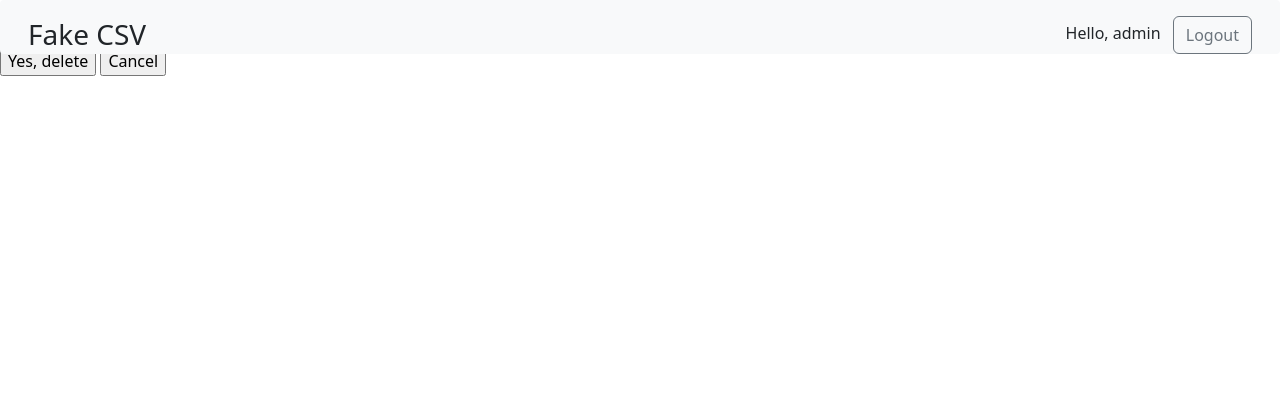
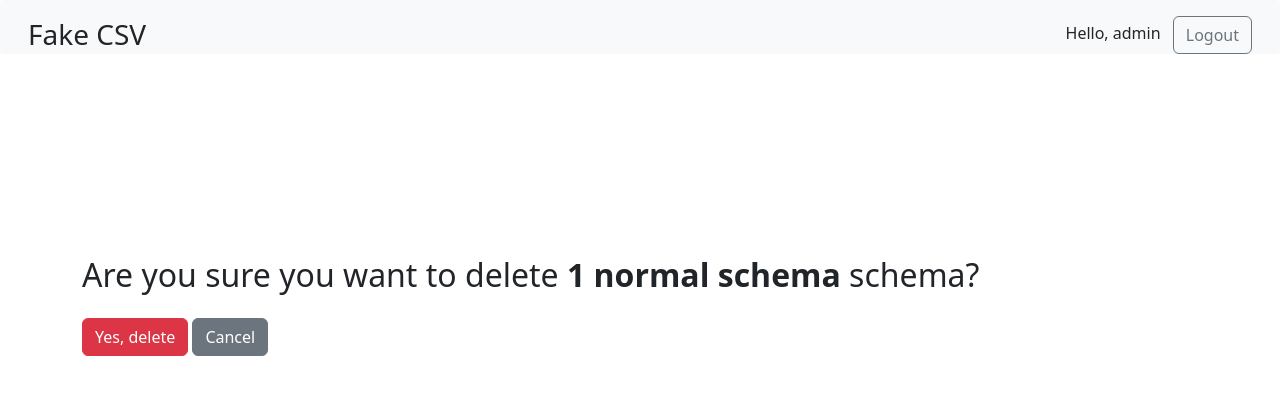
Before and after one commit to IBorokh/Fake_CSV_generarot_Django, a Django app: page /schema/3/delete in a window 1280 px wide. Shown: the top 395 px of the page. Run offline with Django 4.2, Linux system fonts and the light colour scheme; a user stored in the database is signed in; data comes from the database, SQL or seed files in the repository; both versions use the stored data as it was after the commit.

Commit message:
Fake CSV 1.1

```diff
--- a/dataset_creation/templates/dataset_creation/delete_schema_confirmation.html
+++ b/dataset_creation/templates/dataset_creation/delete_schema_confirmation.html
@@ -1,10 +1,14 @@
 {% extends 'base.html' %}
 
 {% block content %}
-    <h2>Are you sure you want to delete <strong>{{ schema }}</strong> schema?</h2>
+    <div class="container" style="margin-top: 20%">
+    <h2 class="mb-4">Are you sure you want to delete <strong>{{ schema }}</strong> schema?</h2>
     <form method="post">
         {% csrf_token %}
-        <input type="submit" value="Yes, delete">
-        <input type="submit" onclick="window.location='{% url 'datasets:dashboard' %}' ; return false;" value="Cancel">
+        <div class="form-group">
+            <button type="submit" class="btn btn-danger mr-2">Yes, delete</button>
+            <button type="submit" onclick="window.location='{% url 'datasets:dashboard' %}' ; return false;" class="btn btn-secondary">Cancel</button>
+        </div>
+    </div>
     </form>
 {% endblock %}
```
Also changed, not shown: csv_generation/templates/csv_generation/csv_manage.html (+5 -5 lines), db.sqlite3.
